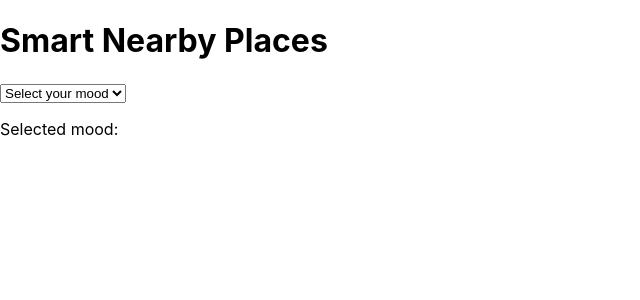
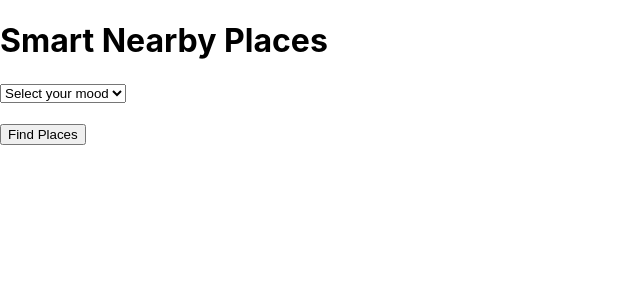
Before and after one commit to gunaa2545/smart-nearby-places, a React (Create React App) app: page / in a window 1280 px wide. Shown: the top 300 px of the page, without its empty margins (0-640 px from the left). Built offline with nearby package versions, Linux system fonts and the light colour scheme.

Commit message:
Added Find Places button with basic validation

```diff
--- a/src/App.js
+++ b/src/App.js
@@ -2,6 +2,15 @@ import { useState } from "react";
 
 function App() {
   const [mood, setMood] = useState("");
+  const [message, setMessage] = useState("");
+
+  const findPlaces = () => {
+    if (!mood) {
+      setMessage("Please select a mood first 🙂");
+    } else {
+      setMessage(`Finding places for "${mood}" mood...`);
+    }
+  };
 
   return (
     <div>
@@ -15,7 +24,11 @@ function App() {
         <option value="budget">Budget</option>
       </select>
 
-      <p>Selected mood: {mood}</p>
+      <br /><br />
+
+      <button onClick={findPlaces}>Find Places</button>
+
+      <p>{message}</p>
     </div>
   );
 }
```
